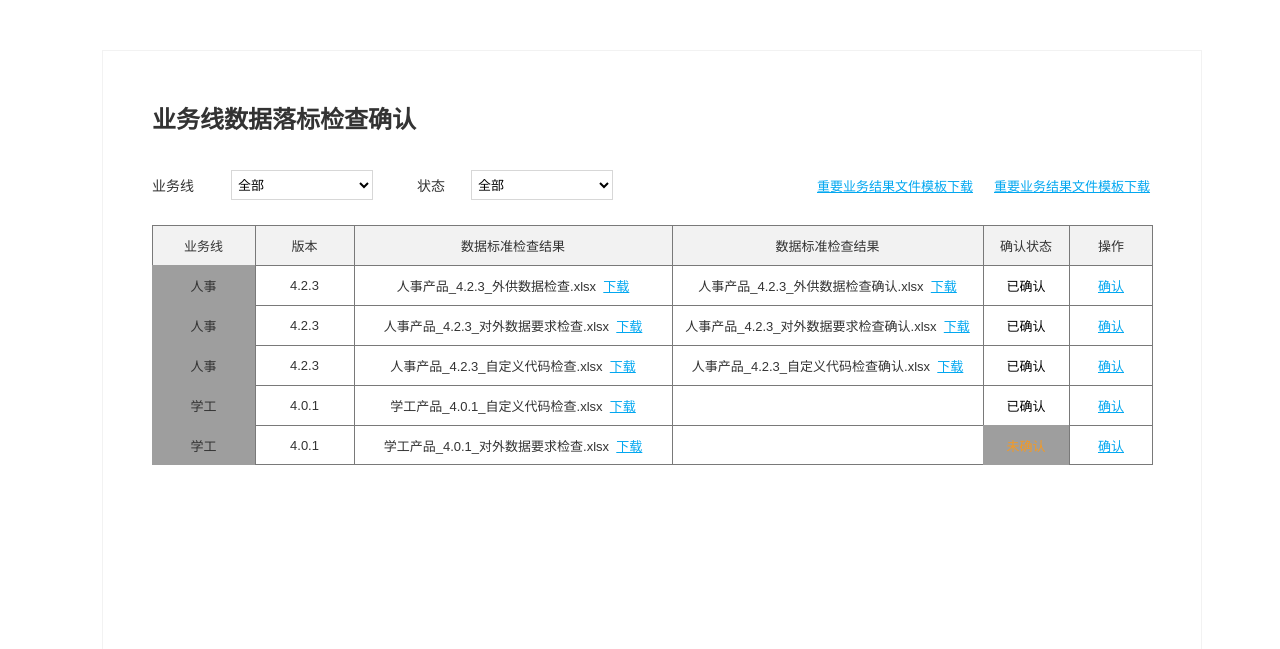
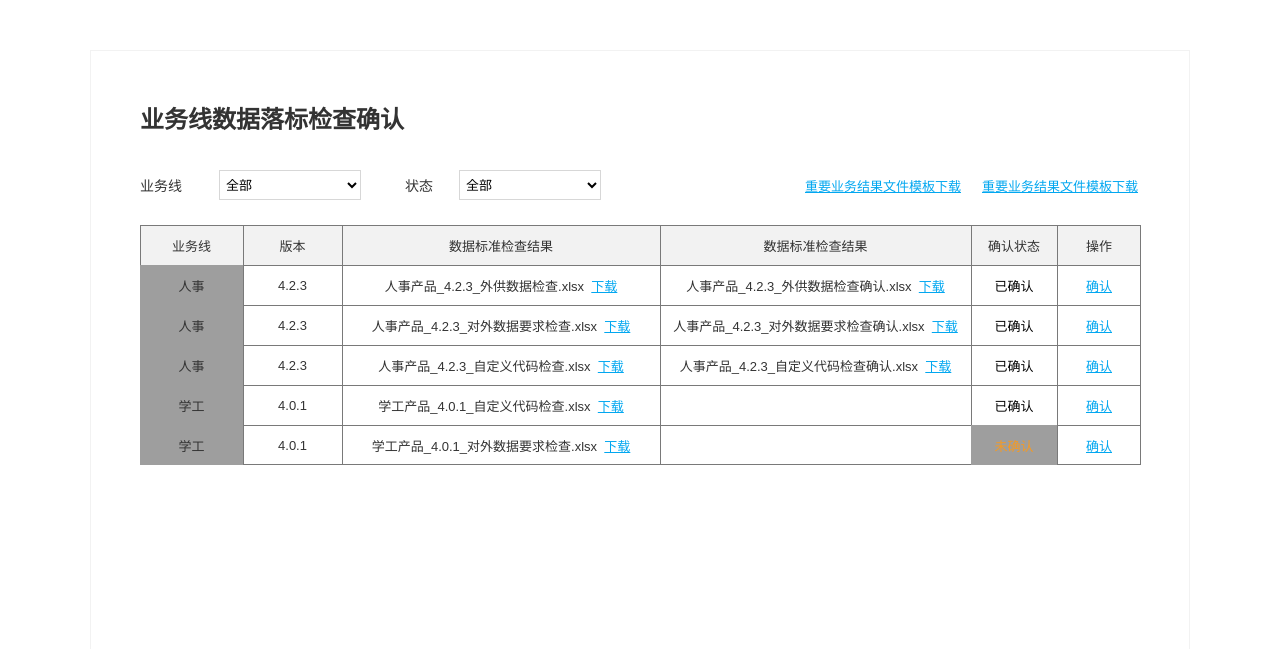
Before and after one commit to zhou-zhichao/flaskWeb, a Flask app: page /second in a window 1280 px wide. Shown: the part 56-705 px from the top of the page. Run offline with Flask 3, Linux system fonts and the light colour scheme; some libraries are stand-ins or nearby versions; grey boxes are pictures that could not be loaded.

Commit message:
取消container div

```diff
--- a/templates/base.html
+++ b/templates/base.html
@@ -84,9 +84,9 @@
     </div>
 </nav>
 
-<div class="container">
+{#<div class="container">#}
     {% block content %}{% endblock %}
-</div>
+{#</div>#}
 
 <!-- jQuery and Bootstrap Bundle (includes Popper) -->
 <script src="https://code.jquery.com/jquery-3.5.1.slim.min.js"></script>
```
